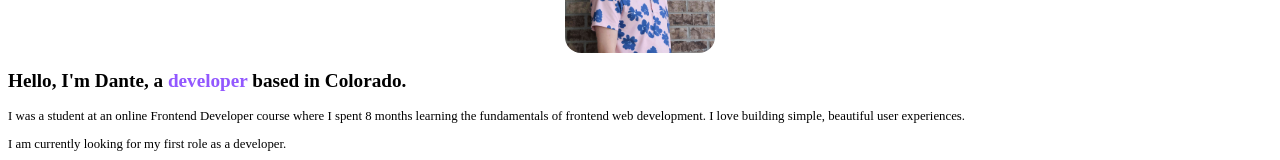
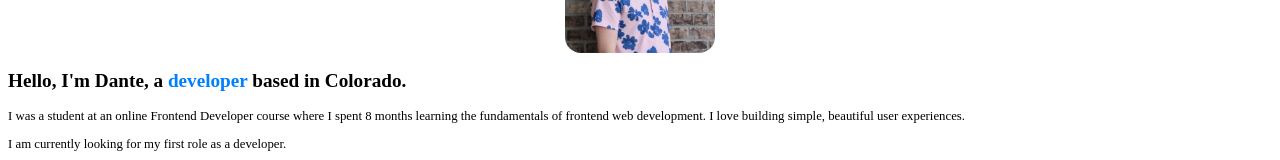
Before and after one commit to dpass47/portfolio, a React (Create React App) app: page / in a window 1280 px wide. Shown: the part 180-340 px from the top of the page. Built offline with nearby package versions, Linux system fonts and the light colour scheme; the HTML template or start-up script is replaced by a standard one; a web font is replaced by a local one.

Commit message:
changed accent color

```diff
--- a/src/styles/About.css
+++ b/src/styles/About.css
@@ -26,7 +26,7 @@ img {
 }
 
 .accent-text {
-  color: #9258ff;
+  color: #007fff;
 }
 
 /*# sourceMappingURL=About.css.map */
--- a/src/styles/About.scss
+++ b/src/styles/About.scss
@@ -29,5 +29,5 @@ img {
 }
 
 .accent-text {
-	color: #9258ff;
+	color: #007fff;
 }
```
